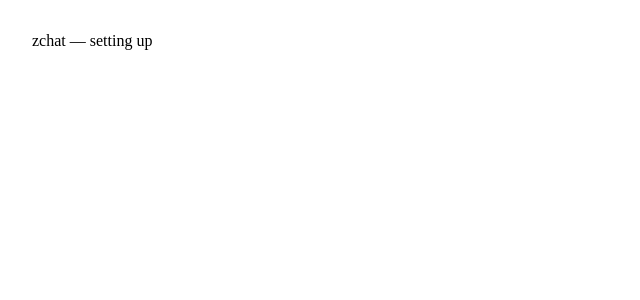
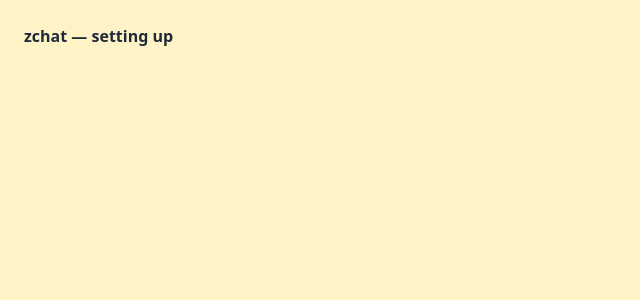
Before and after one commit to LingyiChen-AI/LoveTax, a Next.js app: page / in a window 1280 px wide. Shown: the top 300 px of the page, without its empty margins (0-640 px from the left). Built offline with nearby package versions, Linux system fonts and the light colour scheme.

Commit message:
feat(ui): Tailwind + neo-brutalist design tokens

```diff
--- a/app/globals.css
+++ b/app/globals.css
@@ -1 +1,30 @@
-/* Global styles - to be populated by Task 2 */
+@tailwind base;
+@tailwind components;
+@tailwind utilities;
+
+@layer base {
+  html, body { background: theme(colors.bg); color: theme(colors.ink); font-weight: 600; }
+  body { min-height: 100dvh; }
+  input, textarea, button { font-weight: 700; }
+}
+
+@layer components {
+  .neo {
+    @apply bg-paper border-[2.5px] border-ink rounded-card shadow-neo;
+  }
+  .neo-input {
+    @apply bg-paper border-2 border-ink rounded-chip px-3 py-2 outline-none focus:shadow-neo-sm;
+  }
+  .neo-chip {
+    @apply bg-paper border-2 border-ink rounded-chip py-2.5 text-center font-extrabold cursor-pointer;
+  }
+  .neo-chip[data-active='true'] {
+    @apply bg-accent shadow-neo-sm;
+  }
+  .neo-btn-primary {
+    @apply bg-accent text-ink border-[2.5px] border-ink rounded-card shadow-neo py-3 px-4 font-extrabold uppercase tracking-wider;
+  }
+  .neo-btn-danger {
+    @apply bg-danger text-white border-[2.5px] border-ink rounded-card shadow-neo py-3 px-4 font-extrabold tracking-wider;
+  }
+}
--- /dev/null
+++ b/postcss.config.js
@@ -0,0 +1 @@
+module.exports = { plugins: { tailwindcss: {}, autoprefixer: {} } };
--- /dev/null
+++ b/tailwind.config.ts
@@ -0,0 +1,30 @@
+import type { Config } from 'tailwindcss';
+
+const config: Config = {
+  content: ['./app/**/*.{ts,tsx}', './components/**/*.{ts,tsx}', './lib/**/*.{ts,tsx}'],
+  theme: {
+    extend: {
+      colors: {
+        ink: '#1F2937',
+        bg: '#FEF3C7',
+        accent: '#FBBF24',
+        danger: '#DC2626',
+        healthy: '#10B981',
+        paper: '#FFFFFF',
+        muted: '#6B7280'
+      },
+      fontFamily: {
+        sans: ['system-ui', '-apple-system', '"PingFang SC"', '"Microsoft YaHei"', 'sans-serif']
+      },
+      boxShadow: {
+        neo: '3px 3px 0 #1F2937',
+        'neo-lg': '6px 6px 0 #1F2937',
+        'neo-sm': '2px 2px 0 #1F2937'
+      },
+      borderWidth: { 2.5: '2.5px' },
+      borderRadius: { card: '14px', chip: '10px' }
+    }
+  },
+  plugins: []
+};
+export default config;
```
Also changed, not shown: package.json (+5 -2 lines), 1 other file (tests, documents, lock files or other folders).
